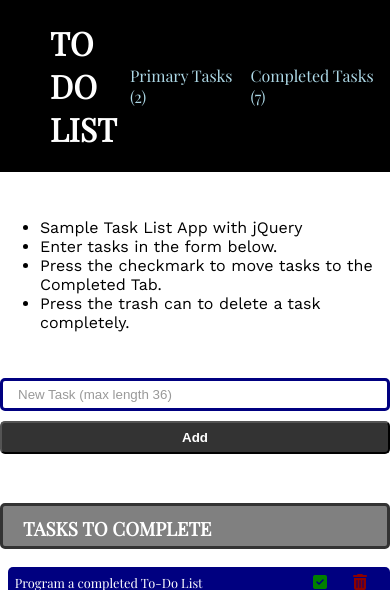
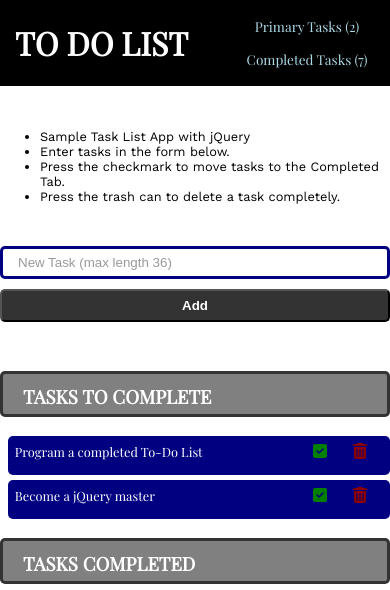
Before and after one commit to drewgoodman/jQuery-ToDoList, a PHP site: page / in a window 390 px wide. Shown: the top 590 px of the page. Run offline with PHP 8.4, Linux system fonts and the light colour scheme; some libraries are stand-ins or nearby versions.

Commit message:
font size adjustments for media

```diff
--- a/styles/media.css
+++ b/styles/media.css
@@ -13,6 +13,30 @@
         grid-template-columns: 1fr
     }
 
+    .header {
+        grid-template-columns: 3fr 2fr;
+    }
+
+    .header-title {
+        margin-left: 15px;
+    }
+
+    .header-links {
+        flex-direction: column;
+        padding-top: 10px;
+        padding-bottom: 10px;
+        padding-right: 10px;
+        font-size: 85%;
+    }
+
+    .todo-directions {
+        font-size: 80%;
+    }
+
+    .footer {
+        font-size: 90%;
+    }
+
 
 
 }
```
